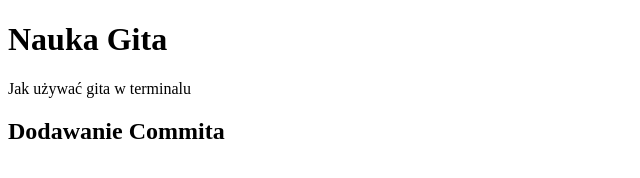
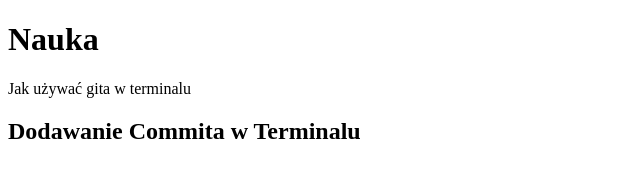
Before and after one commit to Lukasz-GitHub/nauka-gita, a plain HTML site: page index.html in a window 1280 px wide. Shown: the whole page, without its empty margins (0-640 px from the left). Drawn offline with Linux system fonts and the light colour scheme.

Commit message:
Change headings

```diff
--- a/index.html
+++ b/index.html
@@ -7,8 +7,8 @@
 </head>
 
 <body>
-    <h1>Nauka Gita</h1>
+    <h1>Nauka</h1>
     <p>Jak używać gita w terminalu</p>
-    <h2>Dodawanie Commita</h2>
+    <h2>Dodawanie Commita w Terminalu</h2>
 </body>
 </html>
```
